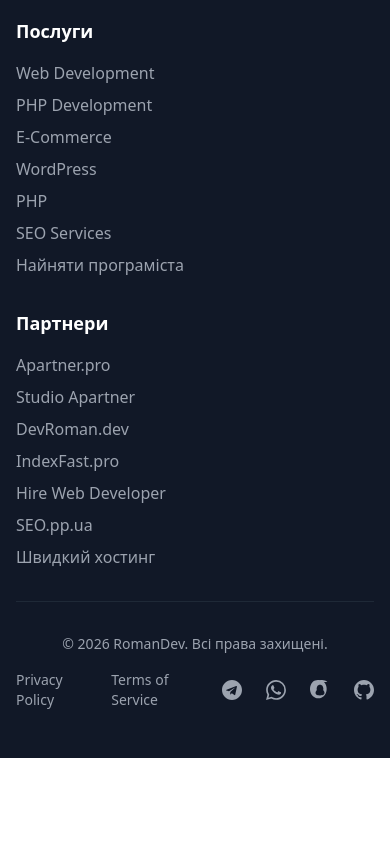
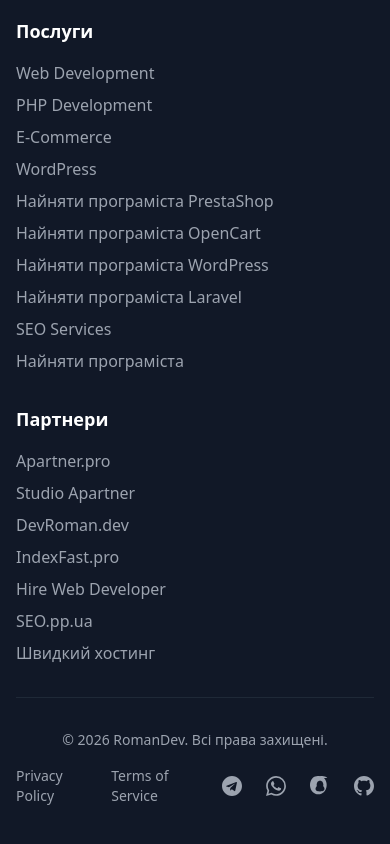
Before and after one commit to romanmatviy/programist.pp.ua, a Next.js app: page /ua/about in a window 390 px wide. Shown: the part 6256-7100 px from the top of the page. Before the commit the page ends 7014 px from the top, so only its background shows below. Built offline with nearby package versions, Linux system fonts and the light colour scheme.

Commit message:
feat: create responsive footer component with navigation, services, and partner links

```diff
--- a/components/Footer.tsx
+++ b/components/Footer.tsx
@@ -106,8 +106,23 @@
                 </Link>
               </li>
               <li>
-                <Link href={`/${lang}/tech/php`} className="text-gray-400 hover:text-white transition-colors">
-                  PHP
+                <Link href={`/${lang}/service/hire-prestashop-developer`} className="text-gray-400 hover:text-white transition-colors">
+                  {lang === 'ua' ? 'Найняти програміста PrestaShop' : 'Нанять программиста PrestaShop'}
+                </Link>
+              </li>
+              <li>
+                <Link href={`/${lang}/service/hire-opencart-developer`} className="text-gray-400 hover:text-white transition-colors">
+                  {lang === 'ua' ? 'Найняти програміста OpenCart' : 'Нанять программиста OpenCart'}
+                </Link>
+              </li>
+              <li>
+                <Link href={`/${lang}/service/hire-wordpress-developer`} className="text-gray-400 hover:text-white transition-colors">
+                  {lang === 'ua' ? 'Найняти програміста WordPress' : 'Нанять программиста WordPress'}
+                </Link>
+              </li>
+              <li>
+                <Link href={`/${lang}/service/hire-laravel-developer`} className="text-gray-400 hover:text-white transition-colors">
+                  {lang === 'ua' ? 'Найняти програміста Laravel' : 'Нанять программиста Laravel'}
                 </Link>
               </li>
               <li>
```
